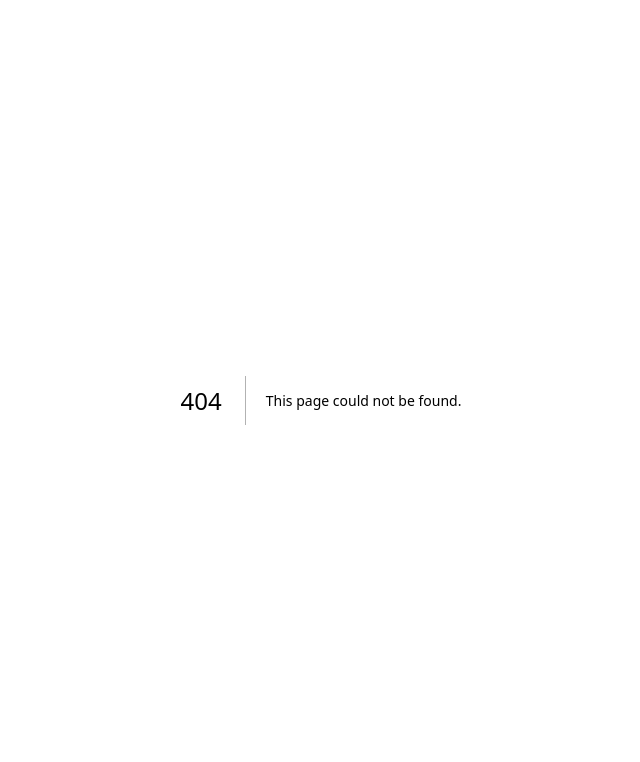
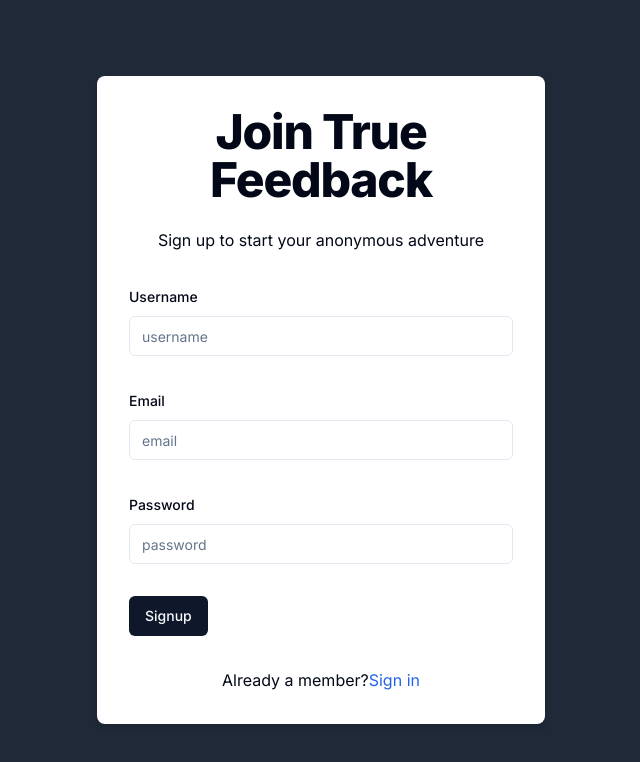
Before and after one commit to Ammar312/fullstack-nextjs, a Next.js app: page /signup in a window 1280 px wide. Before the commit this address had no page. Shown: the top 762 px of the page, without its empty margins (319-959 px from the left). Built offline with nearby package versions, Linux system fonts and the light colour scheme; no server answers.

Commit message:
working on signup page

```diff
--- a/src/app/(auth)/signin/page.tsx
+++ /dev/null
@@ -1,65 +0,0 @@
-"use client";
-import { zodResolver } from "@hookform/resolvers/zod";
-import { useEffect, useState } from "react";
-import { useForm } from "react-hook-form";
-import { z } from "zod";
-import { useDebounceValue } from "usehooks-ts";
-import { useToast } from "@/components/ui/use-toast";
-import { useRouter } from "next/navigation";
-import { Button } from "@/components/ui/button";
-import {
-  Form,
-  FormControl,
-  FormDescription,
-  FormField,
-  FormItem,
-  FormLabel,
-  FormMessage,
-} from "@/components/ui/form";
-import { Input } from "@/components/ui/input";
-import { signUpSchema } from "@/schemas/signupSchema";
-import axios, { AxiosError } from "axios";
-import { ApiResponse } from "@/types/ApiResponse";
-
-const page = () => {
-  const [username, setUsername] = useState("");
-  const [userNameMessage, setUserNameMessage] = useState("");
-  const [isCheckingUsername, setIsCheckingUsername] = useState(false);
-  const [isSubmitting, setIsSubmitting] = useState(false);
-  const debouncedUsername = useDebounceValue(username, 400);
-  const { toast } = useToast();
-  const router = useRouter();
-  const form = useForm<z.infer<typeof signUpSchema>>({
-    resolver: zodResolver(signUpSchema),
-    defaultValues: {
-      username: "",
-      email: "",
-      password: "",
-    },
-  });
-  useEffect(() => {
-    checkUserNameUnique();
-  }, [debouncedUsername]);
-  const checkUserNameUnique = async () => {
-    if (debouncedUsername) {
-      setIsCheckingUsername(true);
-      setUserNameMessage("");
-      try {
-        const response = await axios.get<ApiResponse>(
-          `/api/check-username-unique?username=${debouncedUsername}`
-        );
-        setUserNameMessage(response.data.message);
-      } catch (error) {
-        const axiosError = error as AxiosError<ApiResponse>;
-        setUserNameMessage(
-          axiosError.response?.data.message ?? "Error checking username"
-        );
-      } finally {
-        setIsCheckingUsername(false);
-      }
-    }
-  };
-  return <div></div>;
-};
-
-export default page;
--- /dev/null
+++ b/src/app/(auth)/signup/page.tsx
@@ -0,0 +1,167 @@
+"use client";
+import { zodResolver } from "@hookform/resolvers/zod";
+import { useEffect, useState } from "react";
+import { useForm, SubmitHandler } from "react-hook-form";
+import { z } from "zod";
+import { useDebounceValue } from "usehooks-ts";
+import { useToast } from "@/components/ui/use-toast";
+import { useRouter } from "next/navigation";
+import { Button } from "@/components/ui/button";
+import {
+  Form,
+  FormControl,
+  FormDescription,
+  FormField,
+  FormItem,
+  FormLabel,
+  FormMessage,
+} from "@/components/ui/form";
+import { Input } from "@/components/ui/input";
+import { signUpSchema } from "@/schemas/signupSchema";
+import axios, { AxiosError } from "axios";
+import { ApiResponse } from "@/types/ApiResponse";
+import { Loader2 } from "lucide-react";
+import Link from "next/link";
+
+const page = () => {
+  const [username, setUsername] = useState("");
+  const [userNameMessage, setUserNameMessage] = useState("");
+  const [isCheckingUsername, setIsCheckingUsername] = useState(false);
+  const [isSubmitting, setIsSubmitting] = useState(false);
+  const debouncedUsername = useDebounceValue(username, 400);
+  const { toast } = useToast();
+  const router = useRouter();
+  const form = useForm<z.infer<typeof signUpSchema>>({
+    resolver: zodResolver(signUpSchema),
+    defaultValues: {
+      username: "",
+      email: "",
+      password: "",
+    },
+  });
+  useEffect(() => {
+    const checkUserNameUnique = async () => {
+      if (debouncedUsername) {
+        setIsCheckingUsername(true);
+        setUserNameMessage("");
+        try {
+          const response = await axios.get<ApiResponse>(
+            `/api/check-username-unique?username=${debouncedUsername}`
+          );
+          setUserNameMessage(response.data.message);
+        } catch (error) {
+          const axiosError = error as AxiosError<ApiResponse>;
+          setUserNameMessage(
+            axiosError.response?.data.message ?? "Error checking username"
+          );
+        } finally {
+          setIsCheckingUsername(false);
+        }
+      }
+    };
+    checkUserNameUnique();
+  }, [debouncedUsername]);
+
+  const onSubmit = async (data: z.infer<typeof signUpSchema>) => {
+    setIsSubmitting(true);
+    console.log("data", data);
+    try {
+      const response = await axios.post("/api/signup", data);
+      setIsSubmitting(false);
+      toast({
+        title: "Success",
+        description: response.data.message,
+      });
+      router.replace(`/verify/${username}`);
+    } catch (error) {
+      console.error("Signup failed", error);
+      const axiosError = error as AxiosError<ApiResponse>;
+      const errorMessage = axiosError.response?.data.message;
+      setIsSubmitting(false);
+      toast({
+        title: "SignUp Failed!",
+        description: errorMessage,
+        variant: "destructive",
+      });
+    }
+  };
+  return (
+    <div className="flex justify-center items-center min-h-screen bg-gray-800 py-8">
+      <div className="w-full max-w-md space-y-8 p-8 bg-white rounded-lg shadow-md">
+        <div className="text-center">
+          <h1 className="text-4xl font-extrabold tracking-tight lg:text-5xl mb-6">
+            Join True Feedback
+          </h1>
+          <p className="mb-4">Sign up to start your anonymous adventure</p>
+        </div>
+        <Form {...form}>
+          <form onSubmit={form.handleSubmit(onSubmit)} className="space-y-8">
+            <FormField
+              name="username"
+              control={form.control}
+              render={({ field }) => (
+                <FormItem>
+                  <FormLabel>Username</FormLabel>
+                  <FormControl>
+                    <Input
+                      placeholder="username"
+                      {...field}
+                      onChange={(e) => {
+                        field.onChange(e);
+                        setUsername(e.target.value);
+                      }}
+                    />
+                  </FormControl>
+                  <FormMessage />
+                </FormItem>
+              )}
+            />
+            <FormField
+              name="email"
+              control={form.control}
+              render={({ field }) => (
+                <FormItem>
+                  <FormLabel>Email</FormLabel>
+                  <FormControl>
+                    <Input placeholder="email" type="email" {...field} />
+                  </FormControl>
+                  <FormMessage />
+                </FormItem>
+              )}
+            />
+            <FormField
+              name="password"
+              control={form.control}
+              render={({ field }) => (
+                <FormItem>
+                  <FormLabel>Password</FormLabel>
+                  <FormControl>
+                    <Input placeholder="password" type="password" {...field} />
+                  </FormControl>
+                  <FormMessage />
+                </FormItem>
+              )}
+            />
+            <Button type="submit" disabled={isSubmitting}>
+              {isSubmitting ? (
+                <Loader2 className="mr-2 h-4 w-4 animate-spin" />
+              ) : (
+                "Signup"
+              )}
+            </Button>
+          </form>
+        </Form>
+        <div className="text-center mt-4">
+          <p>
+            Already a member?
+            <Link href="/sign-in" className="text-blue-600 hover:text-blue-800">
+              Sign in
+            </Link>
+          </p>
+        </div>
+      </div>
+    </div>
+  );
+};
+
+export default page;
```
